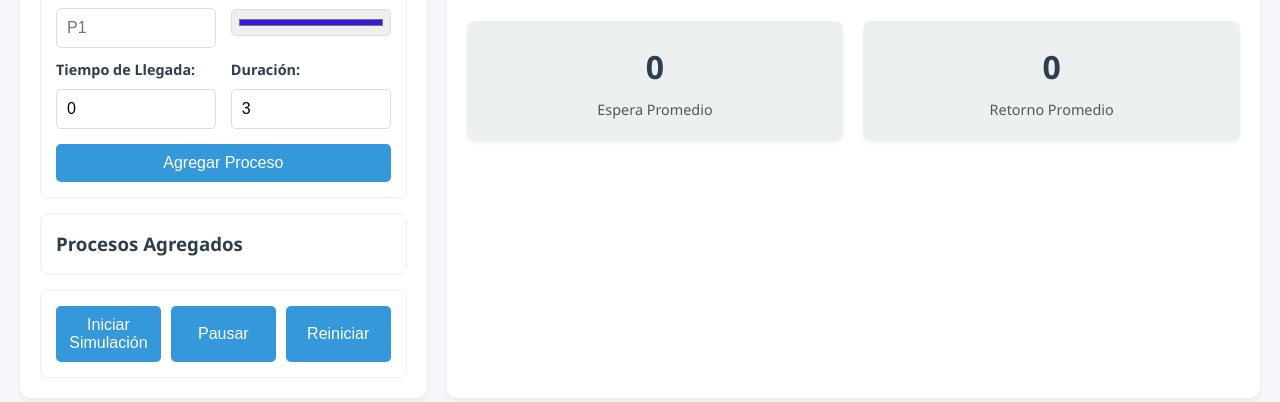
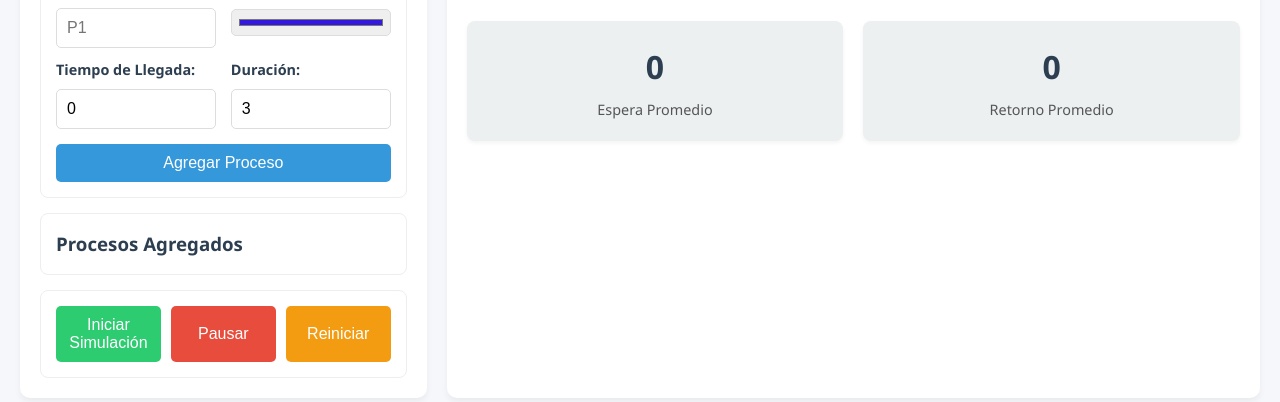
Before and after one commit to AndresLass0/Simulador-Planificador-de-Procesos, a Flask app: page / in a window 1280 px wide. Shown: the part 328-730 px from the top of the page. Run offline with Flask 3, Linux system fonts and the light colour scheme.

Commit message:
Se asignan colores distintivos a los botones de control (iniciar, pausar, reiniciar).

```diff
--- a/static/style.css
+++ b/static/style.css
@@ -166,3 +166,15 @@ h2 {
     color: #555;
     margin-top: 5px;
 }
+
+#botones #boton-iniciar {
+  background-color: var(--verde);
+}
+
+#botones #boton-parar {
+  background-color: var(--rojo);
+}
+
+#botones #boton-reiniciar {
+  background-color: #f39c12;
+}
```
